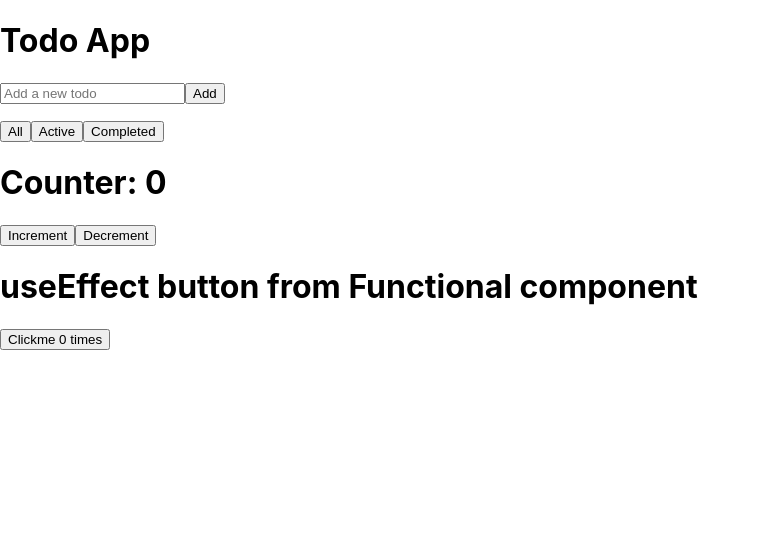
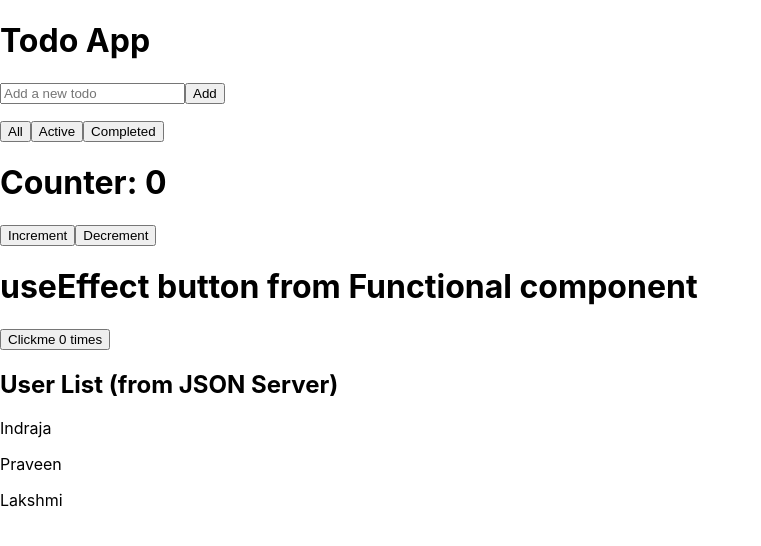
Before and after one commit to Indraja9090/IndrajaBrishRepo, a React (Create React App) app: page / in a window 1280 px wide. Shown: the top 546 px of the page, without its empty margins (0-761 px from the left). Built offline with nearby package versions, Linux system fonts and the light colour scheme; data requests are answered from the project's data file.

Commit message:
created componnet which make API call using useEffect.

```diff
--- a/src/App.js
+++ b/src/App.js
@@ -129,6 +129,7 @@ import TodoList from './components/TodoList';
 import Counter from './components/Counter';
 // import ClassCounterOne from './components/LifecycleHooks';
 import HookCounterOne from './components/useEffect'
+import UserList from './components/useEffect-API-Fetching';
 function App() {
   return (
     <div className="app-container">
@@ -137,6 +138,7 @@ function App() {
       <Counter/>
       {/* <ClassCounterOne/> */}
       <HookCounterOne/>
+      <UserList/>
     </div>
   );
 }
--- /dev/null
+++ b/src/components/useEffect-API-Fetching.js
@@ -0,0 +1,27 @@
+import { useEffect, useState } from 'react';
+
+function UserList() {
+  const [users, setUsers] = useState([]);
+
+  useEffect(() => {
+    fetch('http://localhost:3001/users')
+      .then((res) => res.json())
+      .then((data) => {
+        setUsers(data);
+      })
+      .catch((error) => {
+        console.error("Error fetching users:", error);
+      });
+  }, []);
+
+  return (
+    <div>
+      <h2>User List (from JSON Server)</h2>
+      {users.map(user => (
+        <p key={user.id}>{user.name}</p>
+      ))}
+    </div>
+  );
+}
+
+export default UserList;
--- /dev/null
+++ b/src/database/db.json
@@ -0,0 +1,7 @@
+{
+    "users": [
+        { "id": 1, "name": "Indraja" },
+        { "id": 2, "name": "Praveen" },
+        { "id": 3, "name": "Lakshmi" }
+    ]
+}
```
